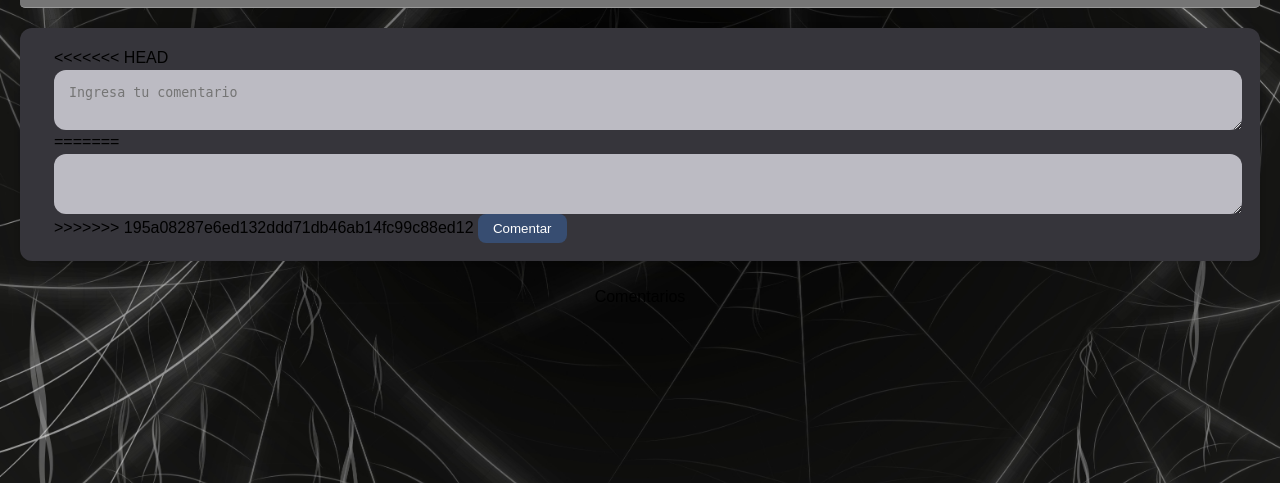
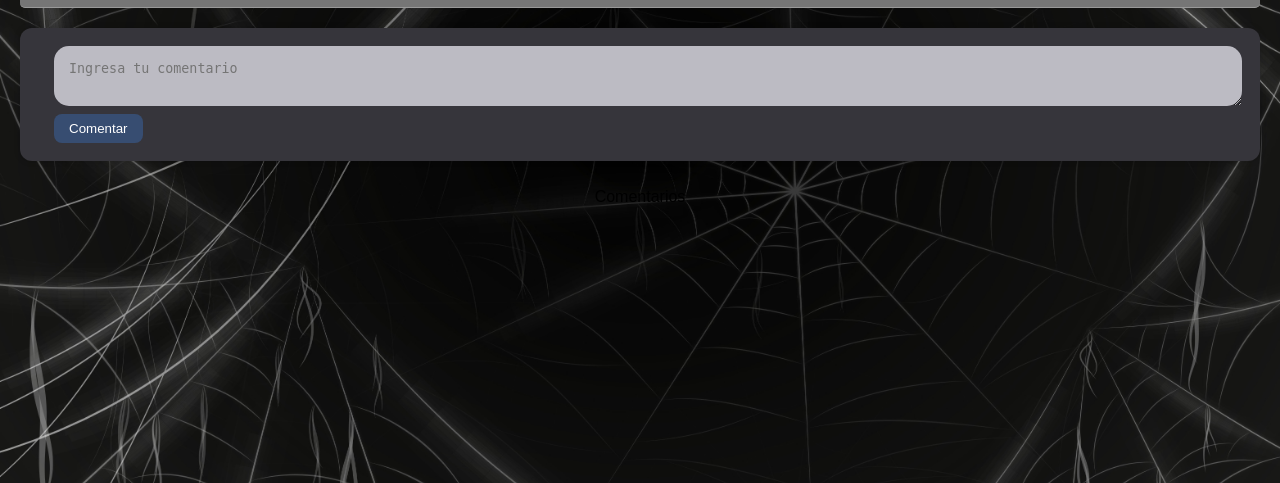
Before and after one commit to AngelMoraH/proyecto1-DBP, a Flask app: template templates/home/movie.html in a window 1280 px wide. Shown: the part 303-786 px from the top of the page. Run offline with Flask 2, Linux system fonts and the light colour scheme; the template is opened without the code that fills it, so the values that code supplies are empty; some libraries are stand-ins or nearby versions.

Commit message:
error de tipeo arreglado

```diff
--- a/static/styles/styles.css
+++ b/static/styles/styles.css
@@ -318,12 +318,7 @@ p {
     background-color: #BCBBC3 ;
     display: block;
     width: 100%;
-<<<<<<< HEAD
     border-radius: 15px;
-=======
-    padding:10px;
-    border-radius: 12px;
->>>>>>> 195a08287e6ed132ddd71db46ab14fc99c88ed12
     margin-bottom: .5rem;
     padding: 15px;
 }
--- a/templates/home/movie.html
+++ b/templates/home/movie.html
@@ -19,11 +19,7 @@
     </div>
     <div class="area-comentar">
     <form id="form" class="inputs-comentarios">
-<<<<<<< HEAD
         <textarea name="" class="area-comentario" name="comentario" id="comentario" placeholder="Ingresa tu comentario"></textarea>
-=======
-        <textarea class="area-comentario" name="comentario" id="comentario"></textarea>
->>>>>>> 195a08287e6ed132ddd71db46ab14fc99c88ed12
         <input class="botonenviar" type="submit" value="Comentar">
     </form>
     </div>
```
